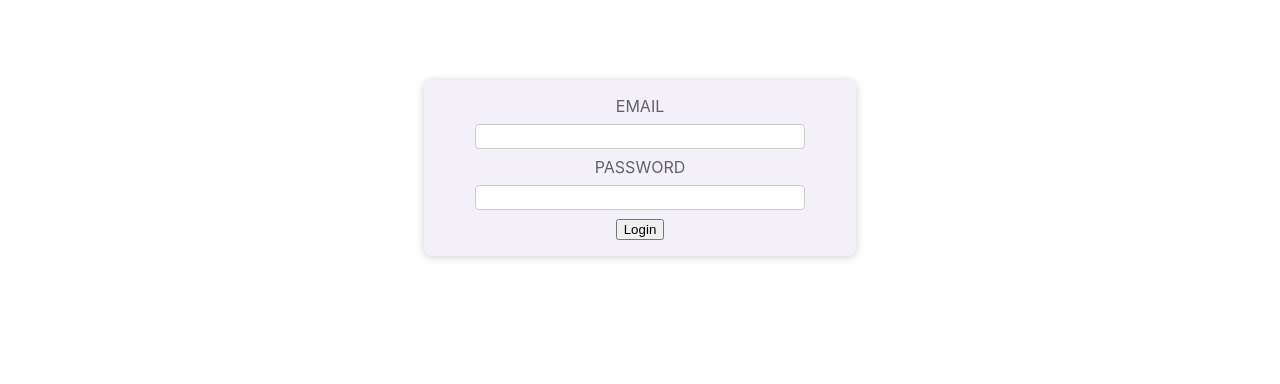
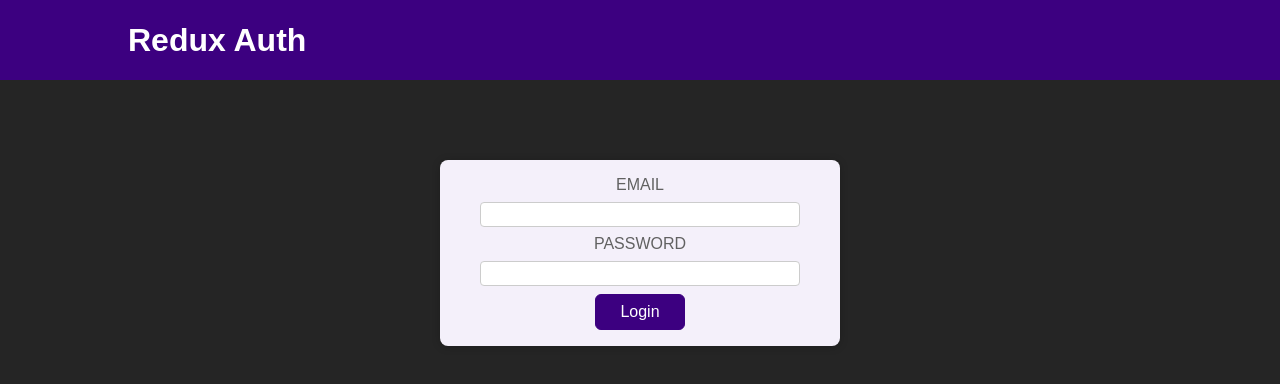
Before and after one commit to Joscord/redux-pseudoauth, a React (Create React App) app: page / in a window 1280 px wide. Shown: the top 384 px of the page. Built offline with nearby package versions, Linux system fonts and the light colour scheme.

Commit message:
feat: created Header.js and Header.module.css. Modified components to conditional redner based on isAuthenticated slice of state

```diff
--- a/src/App.js
+++ b/src/App.js
@@ -1,10 +1,16 @@
 import './App.css';
 import Auth from './comṕonents/Auth/Auth';
+import UserProfile from './comṕonents/UserProfile/UserProfile';
+import { useSelector } from 'react-redux'
+import Header from './comṕonents/Header/Header';
 
 function App() {
+  // Obtenemos la pieza de estado
+  const isAuthenticated = useSelector(state => state.isAuthenticated);
   return (
     <div className="App">
-      <Auth/>
+      <Header/>
+      {isAuthenticated ? <UserProfile/> : <Auth/>}
     </div>
   );
 }
--- a/src/comṕonents/Auth/Auth.js
+++ b/src/comṕonents/Auth/Auth.js
@@ -6,9 +6,7 @@ import { useDispatch, useSelector } from 'react-redux';
 const Auth = () => {
 	// De nuestros hooks obtenemos las diferentes propiedades
 	const dispatch = useDispatch();
-	const isAuthenticated = useSelector(state => state.isAuthenticated);
-	// Destructuramos las acciones
-	const { login, logout } = authActions;
+	const { login } = authActions;
 
 	// Definimos una función para manejar el login
 	const loginHandler = () => {
--- /dev/null
+++ b/src/comṕonents/Header/Header.js
@@ -0,0 +1,38 @@
+import classes from './Header.module.css';
+import store, { authActions } from '../../store';
+import { useSelector, useDispatch } from 'react-redux';
+
+const Header = () => {
+	const dispatch = useDispatch();
+	const { logout } = authActions;
+	const isAuthenticated = useSelector(state => state.isAuthenticated);
+
+	const logoutHandler = () => {
+		dispatch(logout());
+	};
+
+	return (
+		<header className={classes.header}>
+			<h1>Redux Auth</h1>
+			<nav>
+				<ul>
+					{isAuthenticated && (
+						<>
+							<li>
+								<a href='/'>My Products</a>
+							</li>
+							<li>
+								<a href='/'>My Sales</a>
+							</li>
+							<li>
+								<button onClick={logoutHandler}>Logout</button>
+							</li>
+						</>
+					)}
+				</ul>
+			</nav>
+		</header>
+	);
+};
+
+export default Header;
--- /dev/null
+++ b/src/comṕonents/Header/Header.module.css
@@ -0,0 +1,48 @@
+.header {
+	width: 100%;
+	height: 5rem;
+	display: flex;
+	justify-content: space-between;
+	align-items: center;
+	background-color: #3c0080;
+	color: white;
+	padding: 0 10%;
+}
+
+.header ul {
+	display: flex;
+	list-style: none;
+	margin: 0;
+	padding: 0;
+	align-items: center;
+}
+
+.header li {
+	margin: 0 1rem;
+}
+
+.header a {
+	text-decoration: none;
+	color: white;
+	font-size: 1.25rem;
+}
+
+.header a:hover,
+.header a:active {
+	color: #b864da;
+}
+
+.header button {
+	font-size: 1.25rem;
+	background-color: #ffbb00;
+	border: 1px solid #ffbb00;
+	padding: 0.5rem 1.5rem;
+	box-shadow: 0 1px 4px rgba(0, 0, 0, 0.2);
+	color: #2c2922;
+}
+
+.header button:hover,
+.header button:active {
+	background-color: #ffa600;
+	border-color: #ffa600;
+}
--- a/src/index.css
+++ b/src/index.css
@@ -1,13 +1,26 @@
-body {
-  margin: 0;
-  font-family: -apple-system, BlinkMacSystemFont, 'Segoe UI', 'Roboto', 'Oxygen',
-    'Ubuntu', 'Cantarell', 'Fira Sans', 'Droid Sans', 'Helvetica Neue',
-    sans-serif;
-  -webkit-font-smoothing: antialiased;
-  -moz-osx-font-smoothing: grayscale;
+* {
+	box-sizing: border-box;
 }
 
-code {
-  font-family: source-code-pro, Menlo, Monaco, Consolas, 'Courier New',
-    monospace;
+body {
+	margin: 0;
+	font-family: sans-serif;
+	color: #252525;
+	background-color: #252525;
 }
+
+button {
+	font: inherit;
+	cursor: pointer;
+	background-color: #3c0080;
+	border: 1px solid #3c0080;
+	color: white;
+	padding: 0.5rem 1.5rem;
+	border-radius: 6px;
+}
+
+button:hover,
+button:active {
+	background-color: #5b14ac;
+	border-color: #5b14ac;
+}
```
